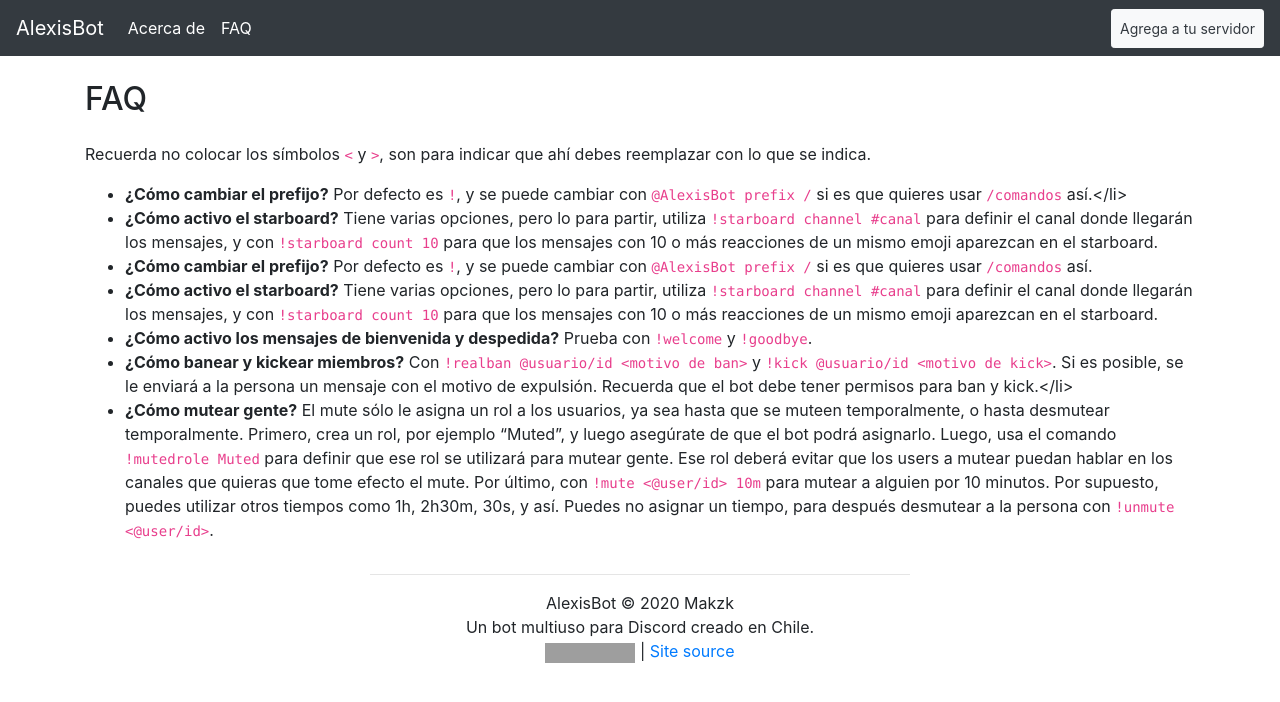
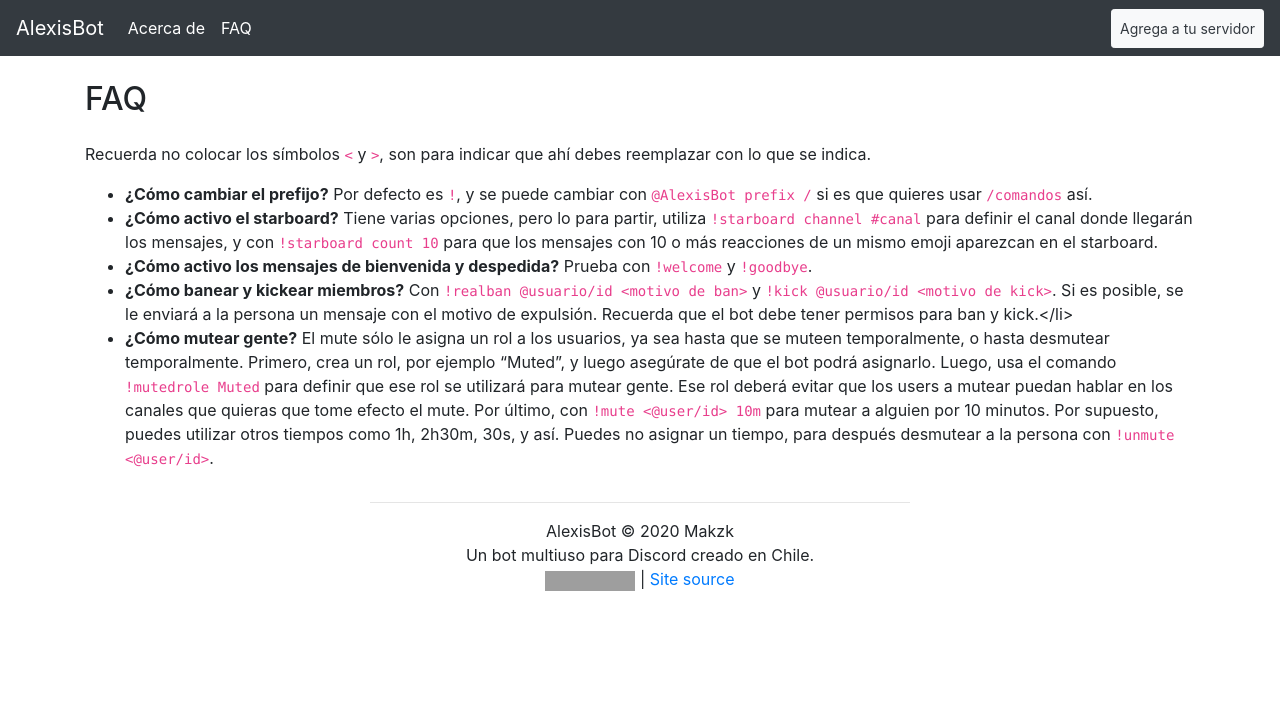
Before and after one commit to jkcgs/alexisbot.mak.wtf, a Jekyll site: the page built from faq.md, in a window 1280 px wide. Shown: the top 702 px of the page. Built offline with Jekyll 4.4.1, drawn with Linux system fonts in a browser that asks for light colours; grey boxes are pictures that could not be loaded.

Commit message:
Remove duplicated faqs

```diff
--- a/faq.md
+++ b/faq.md
@@ -6,12 +6,6 @@
 
 Recuerda no colocar los símbolos `<` y `>`, son para indicar que ahí debes reemplazar con lo que se indica.
 
-* **¿Cómo cambiar el prefijo?** Por defecto es `!`, y se puede cambiar
-    con `@AlexisBot prefix /` si es que quieres usar `/comandos` así.</li>
-* **¿Cómo activo el starboard?** Tiene varias opciones, pero lo para partir, utiliza
-    `!starboard channel #canal` para definir el canal donde llegarán los mensajes, y con
-    `!starboard count 10` para que los mensajes con 10 o más reacciones de un mismo
-    emoji aparezcan en el starboard.
 * **¿Cómo cambiar el prefijo?** Por defecto es `!`, y se puede cambiar
     con `@AlexisBot prefix /` si es que quieres usar `/comandos` así.
 * **¿Cómo activo el starboard?** Tiene varias opciones, pero lo para partir, utiliza
```
